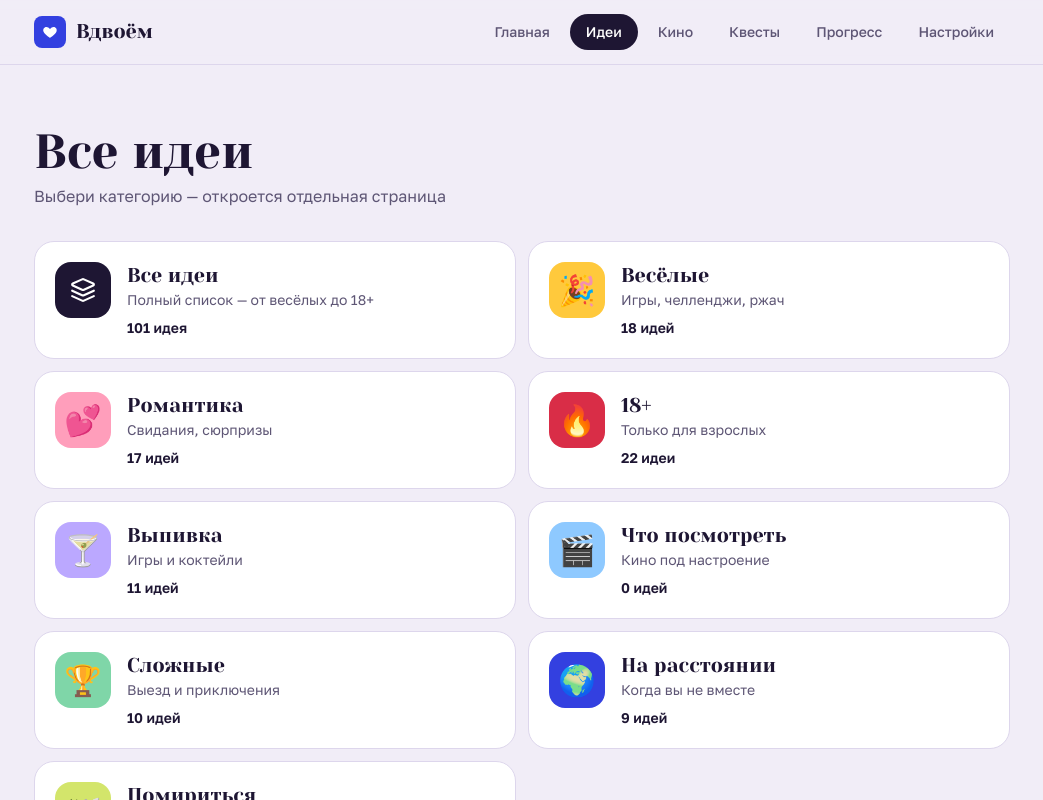
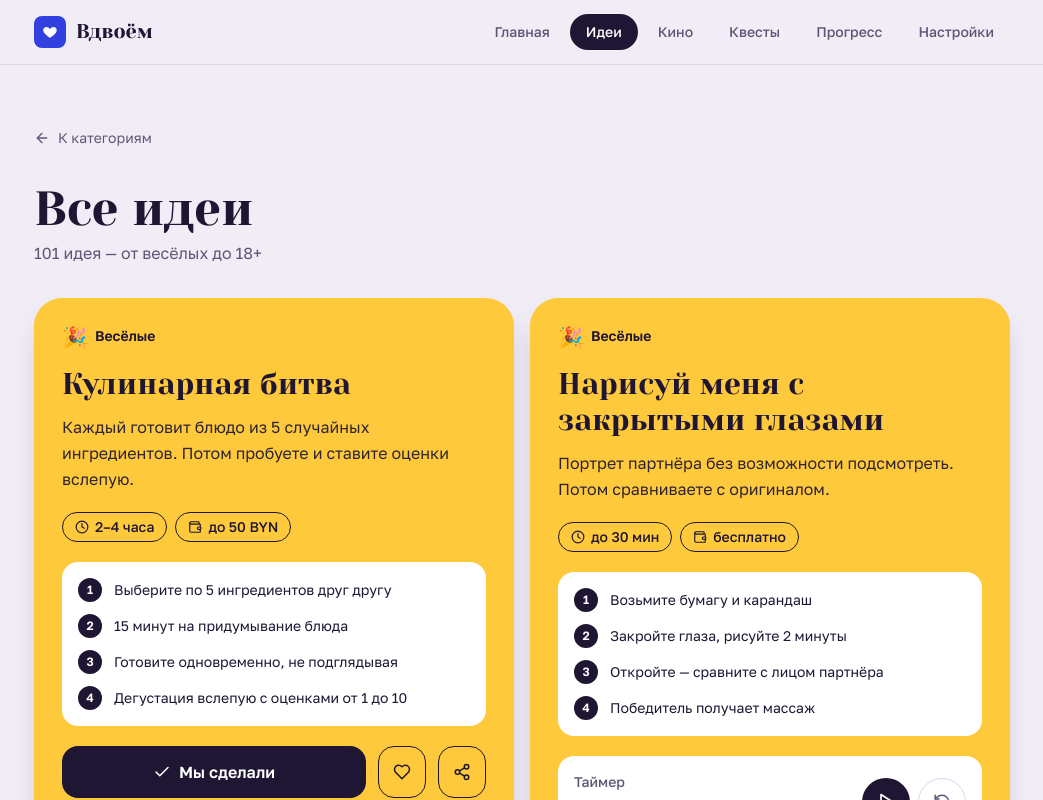
Before and after one commit to germanpocom4-prog/vdvoem, a React (Vite) app: page /ideas/all in a window 1280 px wide. Shown: the top 800 px of the page, without its empty margins (118-1161 px from the left). Built offline with nearby package versions, Linux system fonts and the light colour scheme.

Commit message:
fix: страница /ideas/all теперь показывает список всех идей

```diff
--- /dev/null
+++ b/src/pages/AllIdeasList.jsx
@@ -0,0 +1,32 @@
+import { Link } from "react-router-dom";
+import { ArrowLeft } from "lucide-react";
+import { ideas } from "../data/ideas";
+import { plural } from "../utils/format";
+import IdeaCard from "../components/IdeaCard";
+import PageTitle from "../components/PageTitle";
+
+export default function AllIdeasList() {
+  const ideaWord = (n) => plural(n, "идея", "идеи", "идей");
+
+  return (
+    <div className="space-y-8 py-8 md:py-12">
+      <Link
+        to="/ideas"
+        className="inline-flex items-center gap-2 text-sm text-ink-soft hover:text-ink transition-colors"
+      >
+        <ArrowLeft size={16} /> К категориям
+      </Link>
+
+      <PageTitle
+        title="Все идеи"
+        subtitle={`${ideas.length} ${ideaWord(ideas.length)} — от весёлых до 18+`}
+      />
+
+      <div className="grid gap-4 md:grid-cols-2">
+        {ideas.map((idea) => (
+          <IdeaCard key={idea.id} idea={idea} />
+        ))}
+      </div>
+    </div>
+  );
+}
--- a/src/router.jsx
+++ b/src/router.jsx
@@ -2,6 +2,7 @@ import { createBrowserRouter } from "react-router-dom";
 import App from "./App";
 import Home from "./pages/Home";
 import AllIdeas from "./pages/AllIdeas";
+import AllIdeasList from "./pages/AllIdeasList";
 import CategoryPage from "./pages/CategoryPage";
 import Quests from "./pages/Quests";
 import Progress from "./pages/Progress";
@@ -18,7 +19,7 @@ export const router = createBrowserRouter([
     children: [
       { index: true, element: <Home /> },
       { path: "ideas", element: <AllIdeas /> },
-      { path: "ideas/all", element: <AllIdeas /> },
+      { path: "ideas/all", element: <AllIdeasList /> },
       { path: "category/adult", element: <AdultPage /> },
       { path: "category/:id", element: <CategoryPage /> },
       { path: "quests", element: <Quests /> },
--- a/src/utils/format.js
+++ b/src/utils/format.js
@@ -23,10 +23,9 @@ export const moodLabel = {
 
 // plural(5, "идея", "идеи", "идей") → "идей"
 export function plural(n, one, few, many) {
-  const abs = Math.abs(n) % 100;
-  const last = abs % 10;
-  if (abs > 10 && abs < 20) return many;
-  if (last === 1) return one;
-  if (last >= 2 && last <= 4) return few;
+  const mod10 = n % 10;
+  const mod100 = n % 100;
+  if (mod10 === 1 && mod100 !== 11) return one;
+  if (mod10 >= 2 && mod10 <= 4 && (mod100 < 10 || mod100 >= 20)) return few;
   return many;
 }
```
